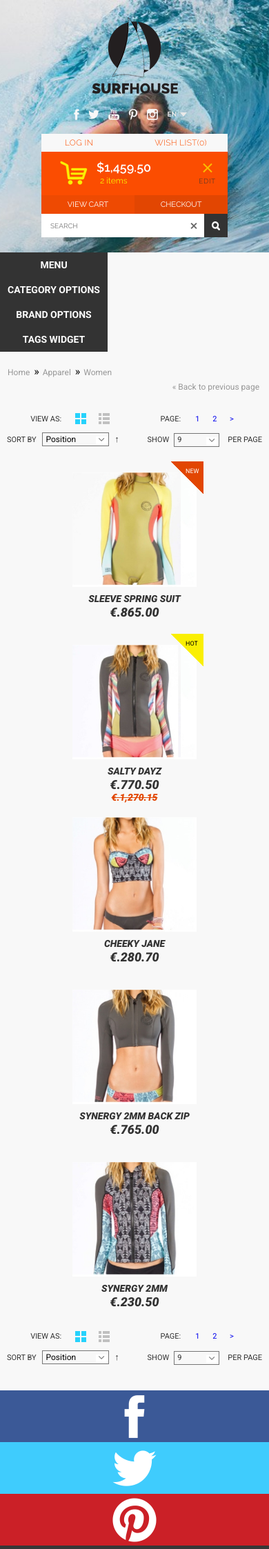
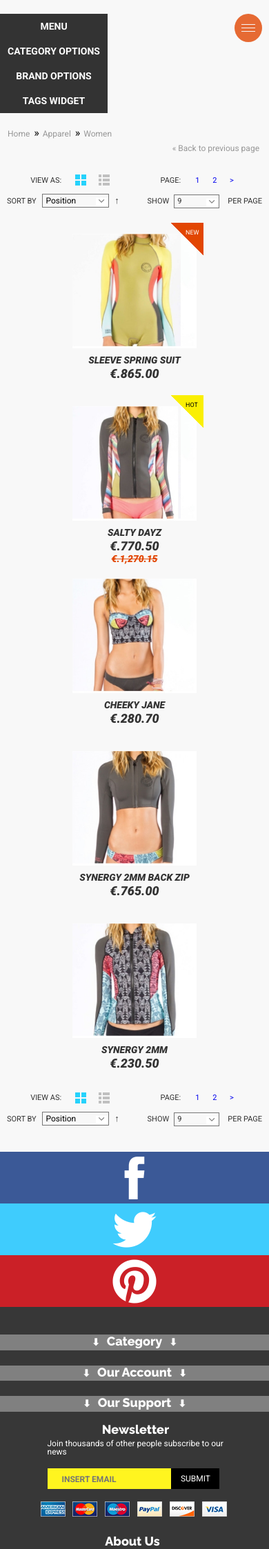
Before and after one commit to TSergey93/Surfhouse, a web app: file product catalog.html in a window 390 px wide. Shown: the top 2246 px of the page at 69% size. Run offline with its HTML, style and script files only (its server is not run), Linux system fonts and the light colour scheme.

Commit message:
Изменено меню для устройств с небольшим разрешением экрана

```diff
--- a/css/main_css.css
+++ b/css/main_css.css
@@ -41,6 +41,12 @@ a {
     text-decoration: none;
 }
 
+.mobile_menu,
+.close_menu,
+.display {
+    display: none;
+}
+
 /* HEADER */
 
 header {
@@ -85,7 +91,7 @@ header {
     vertical-align: middle;
 }
 
-.header_vidget li:nth-child(1n+2) {
+.header_vidget li:nth-of-type(1n+2) {
     margin-left: -3px;
 }
 
@@ -175,7 +181,7 @@ header .sidebar {
     line-height: 12px;
 }
 
-.sidebar>div:nth-child(1) {
+.sidebar>div:nth-of-type(1) {
     background-color: #f8f8f8;
     font-weight: 300;
     letter-spacing: 0.025em;
@@ -187,7 +193,7 @@ header .sidebar {
     padding: 7px 33% 7px 12.6%;
 }
 
-.sidebar>div:nth-child(2)>div:nth-child(1) {
+.sidebar>div:nth-of-type(2)>div:nth-of-type(1) {
     display: inline-block;
     position: relative;
     padding-top: 14px;
@@ -221,7 +227,7 @@ header .sidebar {
     left: 27px;
 }
 
-.sidebar>div:nth-child(2)>div:nth-child(2) {
+.sidebar>div:nth-of-type(2)>div:nth-of-type(2) {
     display: inline-block;
     position: relative;
     margin-left: 66px;
@@ -271,16 +277,16 @@ header .sidebar {
     font-weight: 400;
 }
 
-.sidebar li:first-child {
+.sidebar li:first-of-type {
     background-color: #ee4a02;
 }
 
-.sidebar li:last-child {
+.sidebar li:last-of-type {
     margin-left: -3.05px;
     background-color: #e24602;
 }
 
-.sidebar li:hover {
+body .sidebar li:hover {
     background-color: hsla(258, 100%, 0%, 0.3);
 }
 
@@ -414,15 +420,15 @@ main .left_sidebar {
     background-color: #9eeafd;
 }
 
-.menu li:last-child {
+.menu li:last-of-type {
     padding-bottom: 13px;
 }
 
-.category li:last-child {
+.category li:last-of-type {
     padding-bottom: 19px;
 }
 
-.brand li:last-child {
+.brand li:last-of-type {
     padding-bottom: 30px;
 }
 
@@ -469,7 +475,7 @@ main .left_sidebar {
     color: #333333;
 }
 
-.left_sidebar .tags li:nth-child(4) a {
+.left_sidebar .tags li:nth-of-type(4) a {
     margin-right: 80px;
 }
 
@@ -608,14 +614,14 @@ main .page_products {
     align-items: flex-end;
 }
 
-.page_products .view div:nth-child(2) {
+.page_products .view div:nth-of-type(1) {
     margin-left: 20px;
     background-position: -87px -64px;
     width: 16px;
     height: 16px;
 }
 
-.page_products .view div:nth-child(3) {
+.page_products .view div:nth-of-type(2) {
     margin-left: 18px;
     background-position: -71px -64px;
     width: 16px;
@@ -731,23 +737,23 @@ main .page_products {
     margin-top: 1px;
 }
 
-.products figure:nth-child(3n+1) figcaption {
+.products figure:nth-of-type(3n+1) figcaption {
     padding-left: 18px;
 }
 
-.products figure:nth-child(3n+2) figcaption {
+.products figure:nth-of-type(3n+2) figcaption {
     padding-left: 5px;
 }
 
-.products figure:nth-child(3n+3) figcaption {
+.products figure:nth-of-type(3n+3) figcaption {
     padding-left: 16px;
 }
 
-.products figure:nth-child(3n+2) span {
+.products figure:nth-of-type(3n+2) span {
     padding-right: 12px;
 }
 
-.products figure:nth-child(3n+3) span {
+.products figure:nth-of-type(3n+3) span {
     padding-right: 18px;
 }
 
@@ -1220,31 +1226,31 @@ main>ul li {
     height: 150px;
 }
 
-main>ul li:nth-child(1) {
+main>ul li:nth-of-type(1) {
     background-color: #3b5997;
 }
 
-main>ul li:nth-child(2) {
+main>ul li:nth-of-type(2) {
     background-color: #3fccfd;
 }
 
-main>ul li:nth-child(3) {
+main>ul li:nth-of-type(3) {
     background-color: #cb2027;
 }
 
-main>ul li:nth-child(1) a {
+main>ul li:nth-of-type(1) a {
     background-position: 0px -64px;
     width: 30px;
     height: 62px;
 }
 
-main>ul li:nth-child(2) a {
+main>ul li:nth-of-type(2) a {
     background-position: -64px 0px;
     width: 64px;
     height: 52px;
 }
 
-main>ul li:nth-child(3) a {
+main>ul li:nth-of-type(3) a {
     background-position: 0px 0px;
     width: 64px;
     height: 64px;
@@ -1269,42 +1275,42 @@ footer .footer_menu {
     margin-top: 73px;
 }
 
-.footer_menu div:nth-child(1) {
+.footer_menu div:nth-of-type(1) {
     min-width: 6em;
     width: 6em;
     margin-left: 76px;
 }
 
-.footer_menu div:nth-child(2) {
+.footer_menu div:nth-of-type(2) {
     min-width: 7em;
     width: 7em;
     margin-left: 7.74%;
 }
 
-.footer_menu div:nth-child(3) {
+.footer_menu div:nth-of-type(3) {
     min-width: 7em;
     width: 7em;
     margin-left: 6.47%;
 }
 
-.footer_menu div:nth-child(4) {
+.footer_menu div:nth-of-type(4) {
     min-width: 16em;
     width: 16em;
     margin-left: 5.7%;
 }
 
-.footer_menu div:nth-child(5) {
+.footer_menu div:nth-of-type(5) {
     min-width: 17em;
     width: 17em;
     margin-left: 3.6%;
     margin-right: 39px;
 }
 
-.footer_menu div:nth-child(4) p {
+.footer_menu div:nth-of-type(4) p {
     width: 75%;
 }
 
-.footer_menu div:nth-child(5) p {
+.footer_menu div:nth-of-type(5) p {
     width: 86%;
 }
 
@@ -1316,24 +1322,24 @@ footer .footer_menu {
     color: #ffffff;
 }
 
-.footer_menu div:nth-child(2),
-.footer_menu div:nth-child(n+4) {
+.footer_menu div:nth-of-type(2),
+.footer_menu div:nth-of-type(n+4) {
     margin-top: 75px;
 }
 
-.footer_menu div:nth-child(n+4) {
+.footer_menu div:nth-of-type(n+4) {
     margin-bottom: 22px;
 }
 
-.footer_menu div:nth-child(2) h2 {
+.footer_menu div:nth-of-type(2) h2 {
     margin-bottom: 22px;
 }
 
-.footer_menu div:nth-child(n+4) h2{
+.footer_menu div:nth-of-type(n+4) h2{
     margin-bottom: 3px;
 }
 
-.footer_menu div:first-child h2 {
+.footer_menu div:first-of-type h2 {
     font-weight: 400;
 }
 
@@ -1404,7 +1410,7 @@ footer .footer_menu {
     margin-left: -10px;
 }
 
-.footer_menu article img:nth-child(n+2) {
+.footer_menu article img:nth-of-type(n+2) {
     margin-left: 7px;
 }
 
@@ -2021,47 +2027,47 @@ footer .footer_bar {
         text-align: left;
     }
 
-    .footer_menu div:nth-child(-n+3) {
+    .footer_menu div:nth-of-type(-n+3) {
         min-height: 173px;
         text-align: center;
     }
 
-    .footer_menu div:nth-child(1) {
+    .footer_menu div:nth-of-type(1) {
         margin-left: 0;
     }
 
-    .footer_menu div:nth-child(2) {
+    .footer_menu div:nth-of-type(2) {
         min-width: 7em;
         width: 7em;
         margin-left: 5%;
     }
 
-    .footer_menu div:nth-child(3) {
+    .footer_menu div:nth-of-type(3) {
         min-width: 7em;
         width: 7em;
         margin-left: 5%;
     }
 
-    .footer_menu div:nth-child(n+4) {
+    .footer_menu div:nth-of-type(n+4) {
         box-sizing: border-box;
         min-width: 16em;
         width: 45%;
         margin: 19px 10px 22px 10px;
     }
 
-    .footer_menu div:nth-child(5) {
+    .footer_menu div:nth-of-type(5) {
         min-width: 17em;
     }
 
-    .footer_menu div:nth-child(n+4) h2 {
+    .footer_menu div:nth-of-type(n+4) h2 {
         text-align: center;
     }
 
-    .footer_menu div:nth-child(n+4) p {
+    .footer_menu div:nth-of-type(n+4) p {
         width: 100%;
     }
 
-    .footer_menu div:nth-child(5) section span:nth-child(1) {
+    .footer_menu div:nth-of-type(5) section span:nth-of-type(1) {
         margin-right: 52px;
     }
 
@@ -2100,15 +2106,15 @@ footer .footer_bar {
         margin-left: 0;
     }
 
-    .products figure:nth-child(odd) figcaption {
+    .products figure:nth-of-type(odd) figcaption {
         padding-left: 18px;
     }
 
-    .products figure:nth-child(even) figcaption {
+    .products figure:nth-of-type(even) figcaption {
         padding-left: 5px;
     }
 
-    .products figure:nth-child(n+11) {
+    .products figure:nth-of-type(n+11) {
         display: none;
     }
 }
@@ -2190,7 +2196,23 @@ footer .footer_bar {
     /*HEADER*/
 
     header {
-        min-height: 366px;
+        min-height: 0;
+        background: none !important;
+    }
+
+    .header_content {
+        position: fixed;
+        padding-top: 15px;
+        top: 20px;
+        right: -270px;
+        background: #fb4d01;
+        transition: right .5s linear;
+        opacity: 0.965;
+        z-index: 5;
+    }
+
+    .header_content_open {
+        right: 0;
     }
 
     .header_content img {
@@ -2207,6 +2229,134 @@ footer .footer_bar {
     header .sidebar {
         width: 270px;
         margin: 0 auto;
+        background-color: none;
+    }
+
+    .sidebar>div:nth-of-type(2) div:nth-of-type(1) {
+        margin-top: 14px;
+    }
+
+    .sidebar>div:nth-of-type(2) div:nth-of-type(2) {
+        margin-left: 53px;
+    }
+
+    .sidebar .cross {
+        top: -22px;
+    }
+
+    .sidebar ul {
+        margin-top: 15px;
+    }
+
+    .sidebar li:nth-of-type(n) {
+        display: block;
+        width: 100%;
+        margin-left: 0;
+        margin-bottom: 5px;
+        background: #e24602;
+    }
+
+    .sidebar form {
+        margin: 20px 0;
+    }
+
+    .mobile_menu {
+        display: block;
+        position: fixed;
+        width: 40px;
+        height: 41px;
+        top: 20px;
+        right: 10px;
+        background-color: #e24602;
+        border-radius: 50%;
+        transition: all .5s linear;
+        opacity: .8;
+        z-index: 2;
+    }
+
+    .mobile_menu_open {
+        width: 180px;
+        height: 8px;
+        top: 5px;
+        right: 0;
+        background-color: #e24602;
+        border-top: 7px solid #f8f8f8;
+        border-radius: 0;
+        opacity: 1;
+        z-index: 5;
+    }
+
+    .mobile_menu .strip {
+        display: block;
+        position: absolute;
+        width: 20px;
+        height: 1px;
+        right: 10px;
+        background-color: #f8f8f8;
+        border-radius: 10%;
+        transition: all .2s linear;
+    }
+
+    .mobile_menu .one {
+        top: 15px;
+    }
+
+    .mobile_menu .two {
+        top: 20px;
+    }
+
+    .mobile_menu .free {
+        top: 25px;
+    }
+
+    .strip_open {
+        width: 40px !important;
+        height: 4px !important;
+        top: 2px !important;
+    }
+
+    .strip_one_open {
+        left: 10px !important;
+    }
+
+    .strip_two_open {
+        right: 70px !important;
+    }
+
+    .strip_free_open {
+        right: 10px !important;
+    }
+
+    .close_menu {
+        display: block;
+        position: absolute;
+        top: -15px;
+        left: 0;
+        padding: 2px 12px 0 40px;
+        background-color: #f8f8f8;
+        font-size: 12px;
+        font-weight: 700;
+        color: #333333;
+        cursor: pointer;
+    }
+
+    .close_menu::after,
+    .close_menu::before {
+        content: "";
+        position: absolute;
+        width: 2px;
+        height: 15px;
+        top: 0px;
+        left: 30px;
+        background-color: #333333;
+    }
+
+    .close_menu::after {
+        transform: rotate(45deg);
+    }
+
+    .close_menu::before {
+        transform: rotate(-45deg);
     }
 
     /*MAIN*/
@@ -2222,7 +2372,7 @@ footer .footer_bar {
 
     main .left_sidebar {
         width: auto;
-        margin: 0;
+        margin: 20px 0 0 0;
     }
 
     .left_sidebar>section {
@@ -2260,7 +2410,7 @@ footer .footer_bar {
     .category ul,
     .brand ul {
         right: -133px;
-        z-index: 1;
+        z-index: 4;
     }
 
     .menu ul {
@@ -2315,9 +2465,9 @@ footer .footer_bar {
         cursor: pointer;
     }
 
-    .menu li:last-child,
-    .category li:last-child,
-    .brand li:last-child {
+    .menu li:last-of-type,
+    .category li:last-of-type,
+    .brand li:last-of-type {
         padding-bottom: 0;
     }
 
@@ -2424,7 +2574,7 @@ footer .footer_bar {
         margin-bottom: 61px;
     }
 
-    .products figure:nth-child(n+11) {
+    .products figure:nth-of-type(n+11) {
         display: none;
     }
 
@@ -2570,7 +2720,7 @@ footer .footer_bar {
         text-align: left;
     }
 
-    .footer_menu div:nth-child(-n+3) {
+    .footer_menu div:nth-of-type(-n+3) {
         display: block;
         width: auto;
         margin: 0;
@@ -2578,28 +2728,28 @@ footer .footer_bar {
         text-align: center;
     }
 
-    .footer_menu div:nth-child(4) {
+    .footer_menu div:nth-of-type(4) {
         box-sizing: border-box;
         min-width: 0%;
         width: 256px;
         margin: 6px 10px 22px 13px;
     }
 
-    .footer_menu div:nth-child(5) {
+    .footer_menu div:nth-of-type(5) {
         box-sizing: border-box;
         min-width: 0%;
         width: 256px;
         margin: 0 16px 22px 10px;
     }
 
-    .footer_menu div:nth-child(-n+3) h2 {
+    .footer_menu div:nth-of-type(-n+3) h2 {
         margin-top: 12px;
         margin-bottom: 10px;
         padding-bottom: 2px;
         background-color: grey;
     }
 
-    .footer_menu div:nth-child(-n+3) h2::after {
+    .footer_menu div:nth-of-type(-n+3) h2::after {
         display: inline-block;
         content: "\2B07";
         margin-left: 10px;
@@ -2608,7 +2758,7 @@ footer .footer_bar {
         transition: transform 250ms linear;
     }
 
-    .footer_menu div:nth-child(-n+3) h2::before {
+    .footer_menu div:nth-of-type(-n+3) h2::before {
         display: inline-block;
         content: "\2B07";
         margin-right: 10px;
@@ -2617,20 +2767,20 @@ footer .footer_bar {
         transition: transform 250ms linear;
     }
 
-    .footer_menu div:nth-child(-n+3):hover h2::after {
+    .footer_menu div:nth-of-type(-n+3):hover h2::after {
         transform: rotate(180deg);
     }
 
-    .footer_menu div:nth-child(-n+3):hover h2::before{
+    .footer_menu div:nth-of-type(-n+3):hover h2::before{
         transform: rotate(-180deg);
     }
 
-    .footer_menu div:nth-child(1) h2 {
+    .footer_menu div:nth-of-type(1) h2 {
         margin-top: 0;
         font-weight: 800;
     }
 
-    .footer_menu div:nth-child(n+4) h2 {
+    .footer_menu div:nth-of-type(n+4) h2 {
         text-align: center;
     }
 
@@ -2644,7 +2794,7 @@ footer .footer_bar {
         max-height: 400px;
     }
 
-    .footer_menu div a:last-child {
+    .footer_menu div a:last-of-type {
         margin-bottom: 11px;
     }
 
@@ -2652,17 +2802,17 @@ footer .footer_bar {
         display: block;
     }
 
-    .footer_menu div:nth-child(-n+3) a:hover{
+    .footer_menu div:nth-of-type(-n+3) a:hover{
         display: block;
         transform: none;
         text-decoration: underline;
     }
 
-    .footer_menu div:nth-child(n+4) p {
+    .footer_menu div:nth-of-type(n+4) p {
         width: 100%;
     }
 
-    .footer_menu div:nth-child(5) section span:nth-child(1) {
+    .footer_menu div:nth-of-type(5) section span:nth-of-type(1) {
         margin-right: 52px;
     }
 
@@ -2683,6 +2833,16 @@ footer .footer_bar {
         padding-bottom: 20px;
         text-align: center;
     }
+
+    .modal_overlay {
+        position: fixed;
+        top: 0;
+        left: 0;
+        width: 100%;
+        height: 100%;
+        background-color: hsla(0, 0%, 0%, 0.5);
+        z-index: 2;
+    }
 }
 
 /* product catalog.html page begin*/
@@ -2771,7 +2931,7 @@ footer .footer_bar {
         margin: 0 auto 55px !important;
     }
 
-    .products figure:nth-child(n+6) {
+    .products figure:nth-of-type(n+6) {
         display: none;
     }
 }
--- a/product catalog.html
+++ b/product catalog.html
@@ -6,7 +6,7 @@
         <title>Surfhouse</title>
         <link rel="stylesheet" type="text/css" href="css/Normalize.css">
         <link href="https://fonts.googleapis.com/css?family=Raleway:300,400,600,700,800,900|Roboto:400,700,900,900i" rel="stylesheet">
-        <link rel="stylesheet" type="text/css" href="css/main_css.css?v=1">
+        <link rel="stylesheet" type="text/css" href="css/main_css.css?v=1.1">
     </head>
     <body class="product_catalog">
         <header>
@@ -62,6 +62,14 @@
                         <div class="clear_search"></div>
                     </form>
                 </article>
+                <div class="close_menu">
+                    CLOSE
+                </div>
+            </div>
+            <div class="mobile_menu">
+                <div class="strip one"></div>
+                <div class="strip two"></div>
+                <div class="strip free"></div>
             </div>
         </header>
         <main class="main">
@@ -531,5 +539,7 @@
                 </div>
             </div>
         </footer>
+        <div class="modal_overlay display"></div>
+        <script type="text/javascript" src="js/main_js.js?v=1"></script>
     </body>
   </html>
```
Also changed, not shown: other parts of css/main_css.css (+39 -39 lines), js/main_js.js (added, +33 -0 lines), product description.html (+11 -1 lines).
